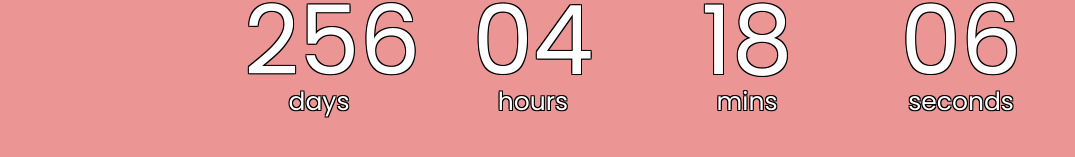
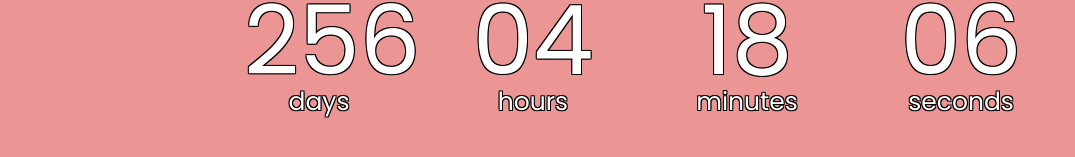
Before and after one commit to ihsanberkozcan/newyear, a React (Create React App) app: page / in a window 1280 px wide. Shown: the part 359-516 px from the top of the page, without its empty margins (0-1075 px from the left). Built offline with nearby package versions, Linux system fonts and the light colour scheme.

Commit message:
minutes text update

```diff
--- a/src/App.tsx
+++ b/src/App.tsx
@@ -63,7 +63,7 @@ function App() {
         <div className="container">
           <Countdown countdown={day} text="days" />
           <Countdown countdown={hour} text="hours" />
-          <Countdown countdown={minute} text="mins" />
+          <Countdown countdown={minute} text="minutes" />
           <Countdown countdown={second} text="seconds" />
         </div>
       </div>
```
